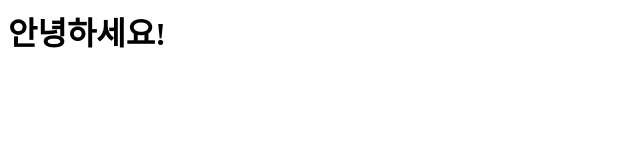
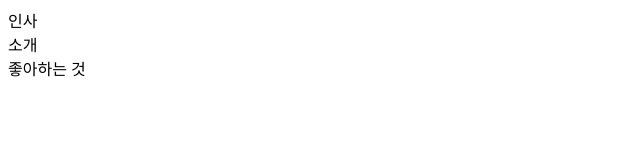
Before and after one commit to doja3045/htmlhtmlhtml, a plain HTML site: page index.html in a window 1280 px wide. Shown: the whole page, without its empty margins (0-640 px from the left). Drawn offline with Linux system fonts and the light colour scheme.

Commit message:
자기 소개
대충대충

```diff
--- a/index.html
+++ b/index.html
@@ -3,7 +3,15 @@
         <title>MAKING WEBSITE</title>
     </head>
     <body>
-        <h1>안녕하세요!</h1>
+        <div class="container">
+            인사
+        </div>
+        <div class="container">
+            소개
+        </div>
+        <div class="container">
+            좋아하는 것
+        </div>
     </body>
 
 </html>
```
